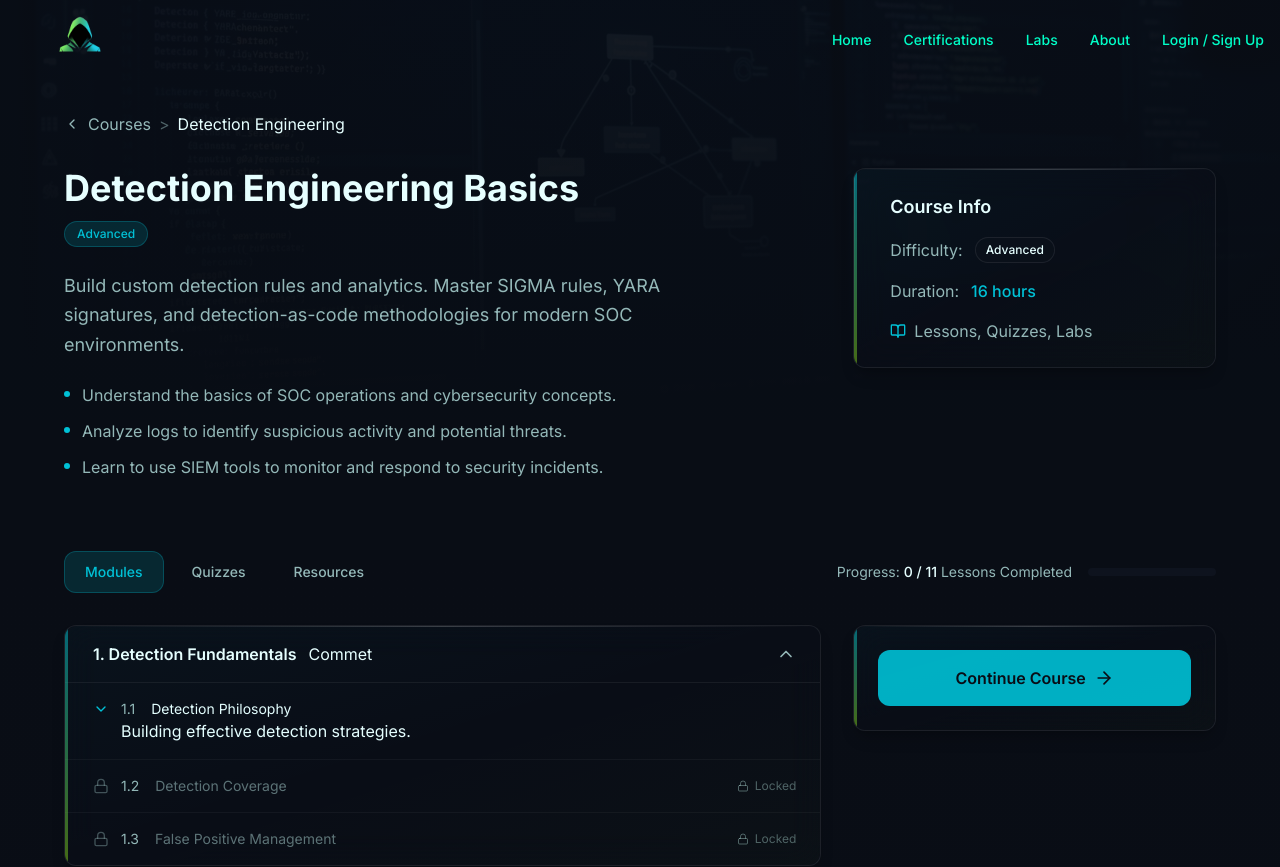
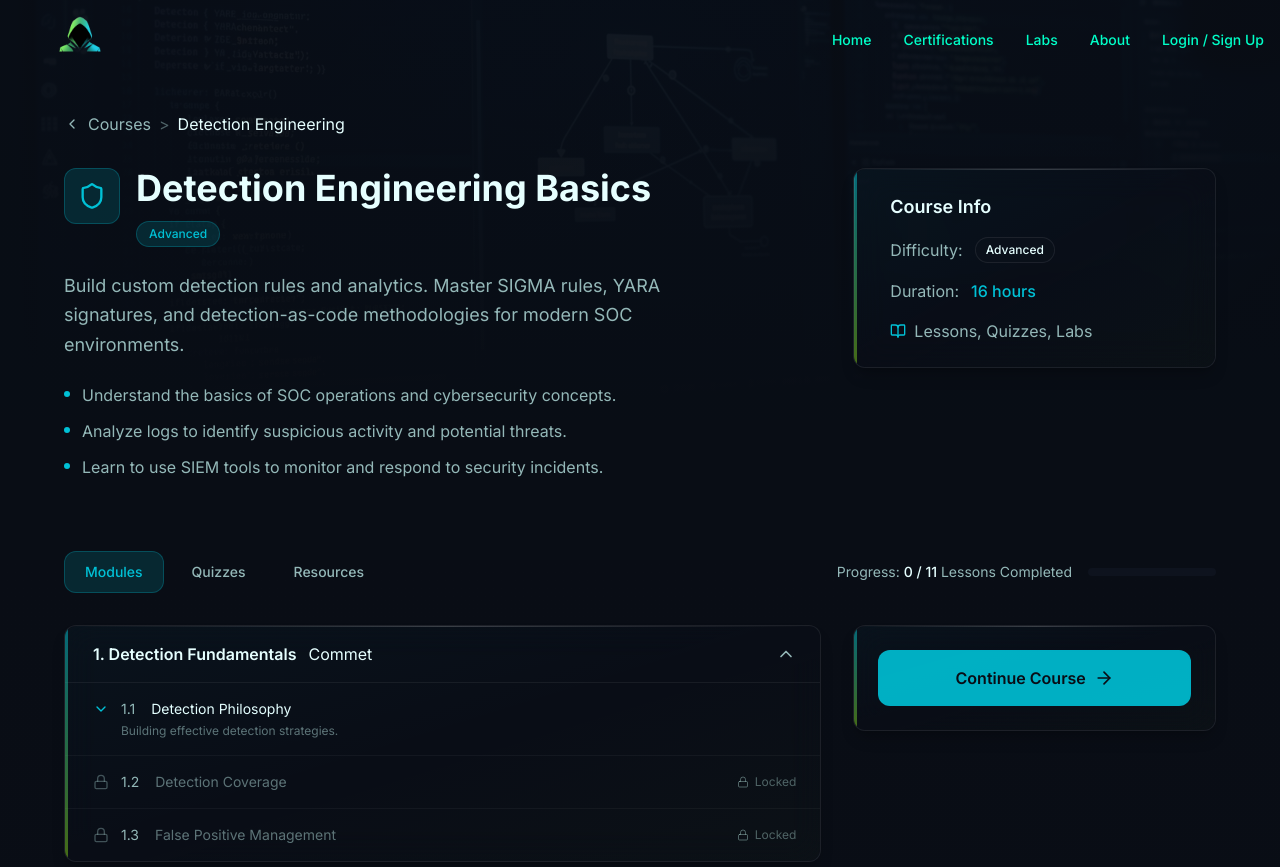
Before and after one commit to infosecdairies01/infosec-dairies-blue, a React (Vite) app: page /courses/detection-engineering in a window 1280 px wide. Shown: the top 867 px of the page. Built offline with nearby package versions, Linux system fonts and the light colour scheme; the HTML template or start-up script is replaced by a standard one.

Commit message:
Reverted to commit 7c28bab35d4c3dc176ebab0cd89b72bdb6916228

```diff
--- a/src/pages/CourseDetail.tsx
+++ b/src/pages/CourseDetail.tsx
@@ -92,7 +92,9 @@ const CourseDetail = () => {
               <div className="lg:col-span-2 space-y-6">
                 {/* Title Row */}
                 <div className="flex items-start gap-4">
-
+                  <div className="w-14 h-14 rounded-xl bg-primary/15 border border-primary/25 flex items-center justify-center flex-shrink-0">
+                    <Shield className="w-7 h-7 text-primary" />
+                  </div>
                   <div>
                     <h1 className="text-3xl md:text-4xl font-bold text-foreground mb-3">
                       {course.title}
@@ -237,9 +239,12 @@ const CourseDetail = () => {
                                     <span className={`text-sm ${lesson.status === "locked" ? "text-muted-foreground/60" : "text-foreground"}`}>
                                       {lesson.title}
                                     </span>
-                                    {lesson.duration}
+                                    {lesson.duration && <span className="text-xs text-muted-foreground/50 flex items-center gap-1">
+                                        <Clock className="w-3 h-3" />
+                                        {lesson.duration}
+                                      </span>}
                                   </div>
-                                  {lesson.description}
+                                  {lesson.description && <p className="text-xs text-muted-foreground/60 mt-1 max-w-lg">{lesson.description}</p>}
                                 </div>
                               </div>
 
```
